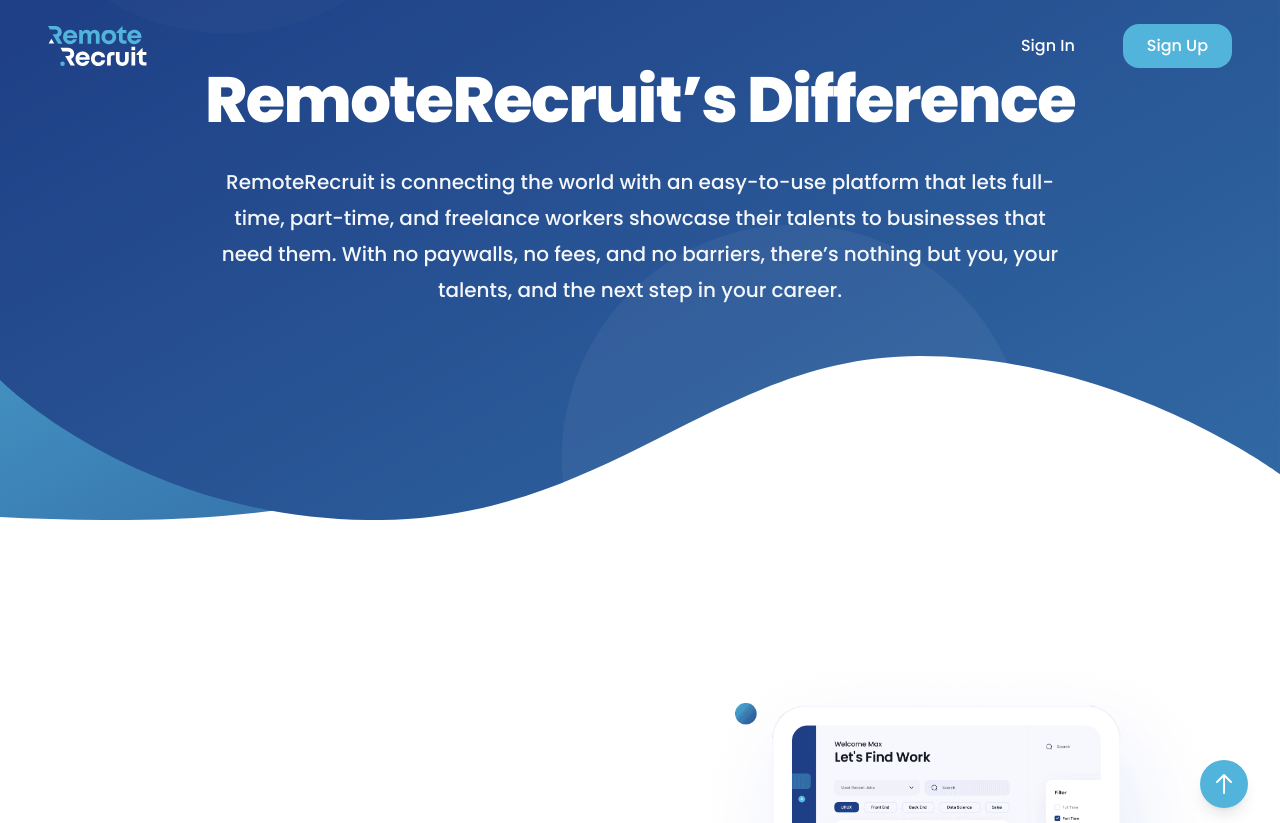
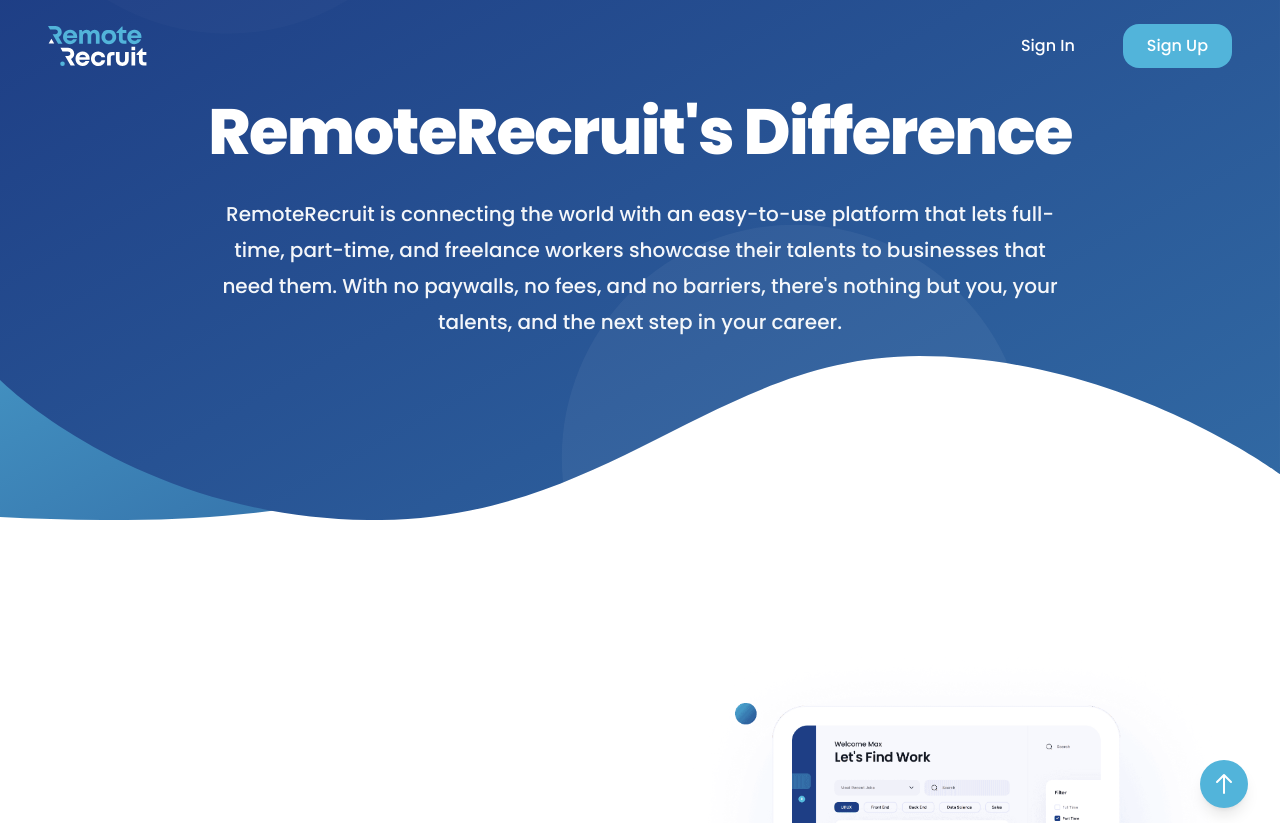
Before and after one commit to M-Shahadat/RemoteRecruit, a React (Vite) app: page / in a window 1280 px wide. Shown: the top 823 px of the page. Built offline with nearby package versions, Linux system fonts and the light colour scheme.

Commit message:
lcp issue fix attempt

```diff
--- a/index.html
+++ b/index.html
@@ -5,18 +5,32 @@
   <meta charset="UTF-8" />
   <link rel="icon" type="image/png" href="/src/assets/RR Icon Logo.png" />
   <meta name="viewport" content="width=device-width, initial-scale=1.0" />
+
   <link rel="preconnect" href="https://fonts.googleapis.com">
   <link rel="preconnect" href="https://fonts.gstatic.com" crossorigin>
+  <link rel="preload" as="image" href="/src/assets/hero.svg" type="image/svg+xml">
+  <link rel="preload" href="https://fonts.googleapis.com/css2?family=Poppins:wght@400;600;700&display=swap" as="style">
+
   <link
     href="https://fonts.googleapis.com/css2?family=Poppins:ital,wght@0,100;0,200;0,300;0,400;0,500;0,600;0,700;0,800;0,900;1,100;1,200;1,300;1,400;1,500;1,600;1,700;1,800;1,900&display=swap"
     rel="stylesheet">
+
+  <style>
+    body {
+      margin: 0;
+    }
+
+    #root {
+      min-height: 100vh;
+    }
+  </style>
 
   <title>remoterecruit</title>
 </head>
 
 <body>
   <div id="root"></div>
-  <script type="module" src="/src/main.tsx"></script>
+  <script type="module" src="/src/main.tsx" defer></script>
 </body>
 
 </html>
--- a/src/components/Hero.tsx
+++ b/src/components/Hero.tsx
@@ -3,26 +3,31 @@
 
 const Hero: React.FC = () => {
     return (
-        <section className="relative w-full min-h-[85svh] sm:min-h-[90vh] md:min-h-[65vh] flex flex-col items-center justify-center text-center overflow-hidden pt-28 pb-32 sm:pt-32 sm:pb-48">
-
+        <section
+            className="relative w-full min-h-[85svh] sm:min-h-[90vh] md:min-h-[65vh] flex flex-col items-center justify-center text-center overflow-hidden pt-28 pb-32 sm:pt-32 sm:pb:48"
+            aria-labelledby="hero-heading"
+        >
             <img
                 src={heroBg}
-                alt=""
-                aria-hidden="true"
-                loading="lazy"
+                alt="RemoteRecruit platform background"
+                loading="eager"
+                fetchPriority="high"
                 className="absolute inset-0 z-0 h-full w-full object-cover object-bottom pointer-events-none"
+                width="1200"
+                sizes="(max-width: 768px) 100vw, 1200px"
             />
-
 
             <div className="relative z-10 w-full max-w-[1000px] px-5 sm:px-6 flex flex-col items-center -mt-4 sm:-mt-10 md:-mt-20">
 
-                <h1 className="text-4xl sm:text-[2.5rem] md:text-5xl lg:text-[4rem] font-extrabold text-white tracking-tight mb-4 sm:mb-6 md:mb-8 reveal">
-                    RemoteRecruit’s Difference
+                <h1
+                    id="hero-heading"
+                    className="text-4xl sm:text-[2.5rem] md:text-5xl lg:text-[4rem] font-extrabold text-white tracking-tight mb-4 sm:mb-6 md:mb-8"
+                >
+                    RemoteRecruit's Difference
                 </h1>
 
-
-                <p className="w-full max-w-[95%] sm:max-w-[850px] text-[0.95rem] sm:text-base md:text-xl lg:text-[1.25rem] text-white/95 leading-[1.6] sm:leading-relaxed md:leading-[1.8] reveal delay-200 font-medium">
-                    RemoteRecruit is connecting the world with an easy-to-use platform that lets full-time, part-time, and freelance workers showcase their talents to businesses that need them. With no paywalls, no fees, and no barriers, there’s nothing but you, your talents, and the next step in your career.
+                <p className="w-full max-w-[95%] sm:max-w-[850px] text-[0.95rem] sm:text-base md:text-xl lg:text-[1.25rem] text-white/95 leading-[1.6] sm:leading-relaxed md:leading-[1.8] font-medium">
+                    RemoteRecruit is connecting the world with an easy-to-use platform that lets full-time, part-time, and freelance workers showcase their talents to businesses that need them. With no paywalls, no fees, and no barriers, there's nothing but you, your talents, and the next step in your career.
                 </p>
             </div>
 
```
